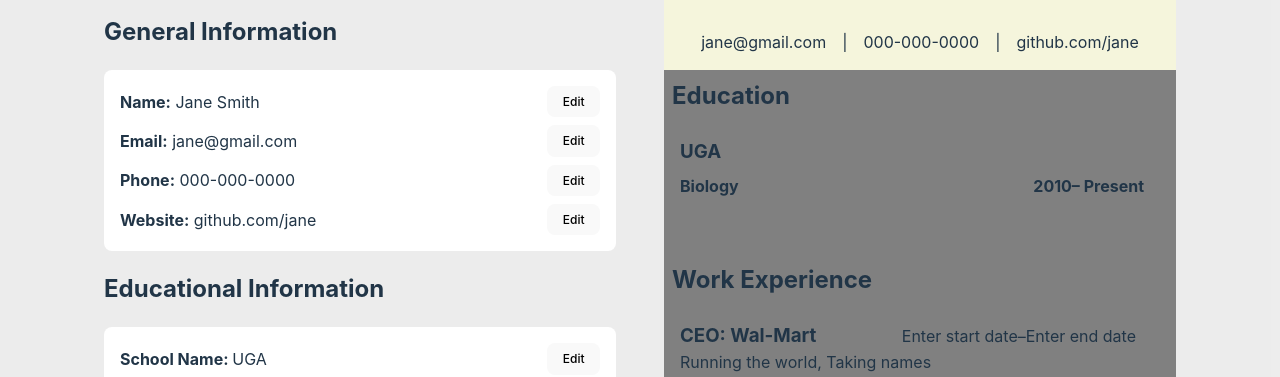
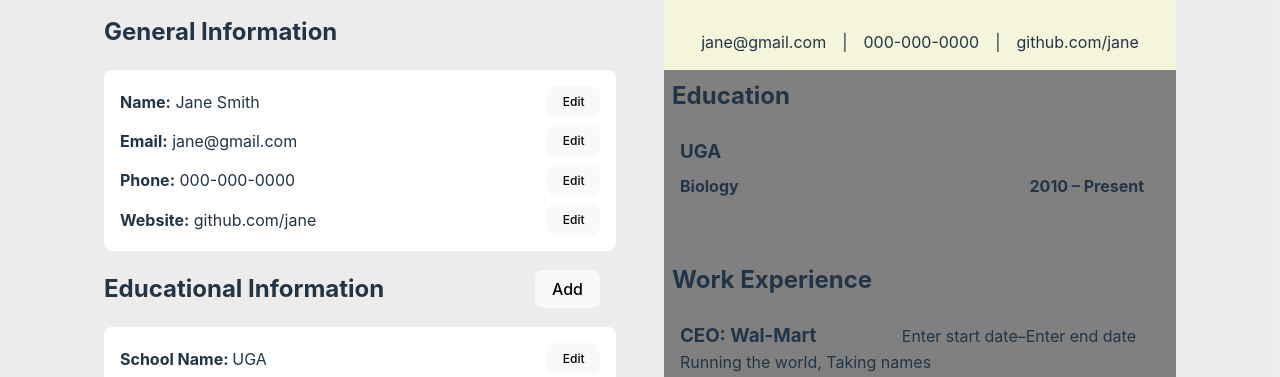
Before and after one commit to carisaelam/cv-app, a React (Vite) app: page / in a window 1280 px wide. Shown: the part 143-520 px from the top of the page. Built offline with nearby package versions, Linux system fonts and the light colour scheme.

Commit message:
Add ability to add more education

```diff
--- a/src/App.css
+++ b/src/App.css
@@ -26,24 +26,24 @@
   flex-direction: column;
 }
 
-/* Print Query */
+.education__header__section {
+  display: flex;
+  justify-content: space-between;
+}
 
-@media print {
-  body * {
-    display: none;
-  }
+.education__header__section div {
+  display: flex;
+  align-items: center;
+  justify-content: center;
+  padding-right: 1rem;
+}
 
-  .resume__section {
-    display: block;
-  }
+.education__header__section button {
+  padding: 0.5rem 1rem;
+  margin: 0;
+}
 
-  .print-only button {
-    display: none;
-  }
-
-  .resume__section {
-    width: 100%;
-    margin: 0;
-    padding: 0;
-  }
+.education__header__section button p {
+  margin: 0;
+  padding: 0;
 }
--- a/src/App.jsx
+++ b/src/App.jsx
@@ -14,12 +14,14 @@ function App() {
       phone: '000-000-0000',
       website: 'github.com/jane',
     },
-    educational: {
+    educational: [
+      {
         schoolName: 'UGA',
         fieldOfStudy: 'Biology',
         startYear: '2010',
         endYear: 'Present',
       },
+    ],
     practical: {
       companyName: 'Wal-Mart',
       positionTitle: 'CEO',
@@ -43,15 +45,40 @@ function App() {
     html2pdf().from(element).set(options).save();
   };
 
+  const addEducation = () => {
+    const newEducation = {
+      schoolName: 'Enter school name',
+      fieldOfStudy: 'Enter field of study',
+      startYear: 'Enter start year',
+      endYear: 'Enter end year',
+    };
+
+    setFormData((prevFormData) => ({
+      ...prevFormData,
+      educational: [...prevFormData.educational, newEducation],
+    }));
+  };
+
   return (
     <div className="body__container">
       <div className="edit__section">
         <h1>🧱 Builder</h1>
         <General formData={formData.general} setFormData={setFormData} />
+
+        <div className="education__header__section">
+          <h2>Educational Information</h2>
+
+          <div><button onClick={addEducation}>Add</button></div>
+          </div>
+          {formData.educational.map((education, i) => (
             <Educational
-          formData={formData.educational}
+              key={i}
+              formData={education}
               setFormData={setFormData}
+              index={i}
             />
+          ))}
+
         <Practical formData={formData.practical} setFormData={setFormData} />
       </div>
 
--- a/src/components/Educational.css
+++ b/src/components/Educational.css
@@ -12,6 +12,7 @@ h2 {
     gap: 0.5rem;
     border-radius: 0.5rem;
     max-width: 30rem;
+    margin-bottom: 1rem;
   }
 
   .educational__details__container p {
--- a/src/components/Educational.jsx
+++ b/src/components/Educational.jsx
@@ -2,7 +2,9 @@
 import { useState } from 'react';
 import './Educational.css';
 
-export default function Educational({ formData, setFormData }) {
+export default function Educational({ formData, setFormData, index }) {
+  console.log('within Educational formData', formData);
+
   const [isVisible, setIsVisible] = useState({
     schoolName: false,
     fieldOfStudy: false,
@@ -28,9 +30,19 @@ export default function Educational({ formData, setFormData }) {
     return titleStrings[string];
   }
 
+  function handleChange(field, value) {
+    setFormData((prev) => {
+      const updatedEducational = [...prev.educational];
+      updatedEducational[index][field] = value;
+      return {
+        ...prev,
+        educational: updatedEducational,
+      };
+    });
+  }
+
   return (
     <div>
-      <h2>Educational Information</h2>
       <div className="educational__details__container">
         {Object.keys(formData).map((field) => (
           <div className="educational__item__container" key={field}>
@@ -42,15 +54,7 @@ export default function Educational({ formData, setFormData }) {
               className="educational__input"
               placeholder={formData[field]}
               value={formData[field]}
-              onChange={(e) =>
-                setFormData((prev) => ({
-                  ...prev,
-                  educational: {
-                    ...prev.educational,
-                    [field]: e.target.value,
-                  },
-                }))
-              }
+              onChange={(e) => handleChange(field, e.target.value)}
               hidden={!isVisible[field]}
             />
             <button
--- a/src/components/Resume.jsx
+++ b/src/components/Resume.jsx
@@ -18,21 +18,22 @@ export default function Resume({ formData }) {
       {/* Educational Information Section */}
       <div className="educational__container">
         <h2>Education</h2>
-        <div className="school__container">
-          <h3>{formData.educational.schoolName}</h3>
+
+        {formData.educational.map((education, i) => (
+          <div className="school__container" key={i}>
+            <h3>{education.schoolName}</h3>
             <div className="school__info">
               <div>
-              <p className="field__of__study">
-                {formData.educational.fieldOfStudy}
-              </p>
+                <p className="field__of__study">{education.fieldOfStudy}</p>
               </div>
               <div>
                 <p className="graduation__years">
-                {formData.educational.startYear}– {formData.educational.endYear}
+                  {education.startYear} – {education.endYear}
                 </p>
               </div>
             </div>
           </div>
+        ))}
       </div>
 
       {/* Practical Information Section */}
--- a/src/index.css
+++ b/src/index.css
@@ -4,7 +4,7 @@
   font-weight: 400;
 
   color-scheme: light dark;
-  color: rgba(255, 255, 255, 0.87);
+  color: rgb(20, 20, 20);
   background-color: #242424;
 
   font-synthesis: none;
```
Lines whose indentation alone changed are shown as unchanged.
